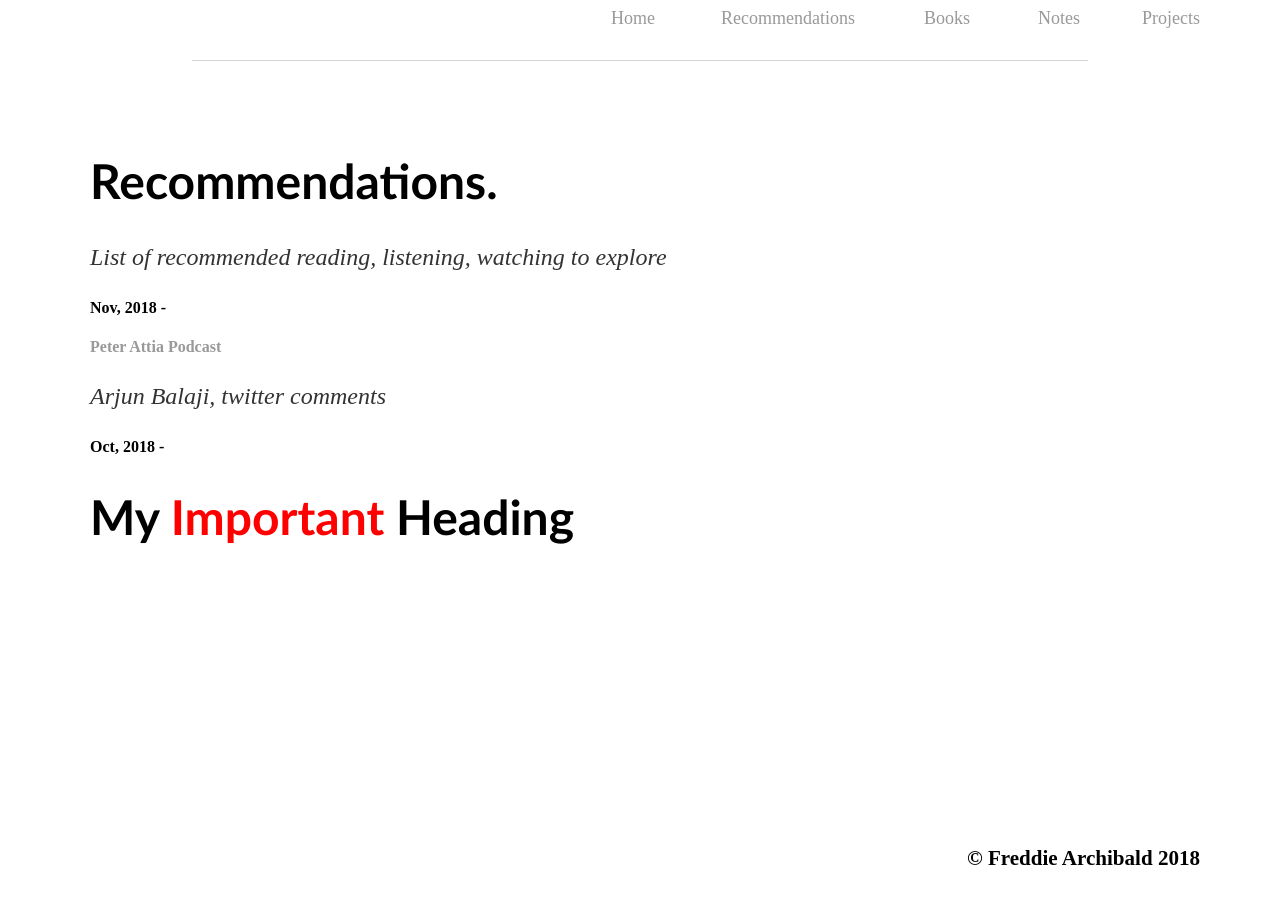
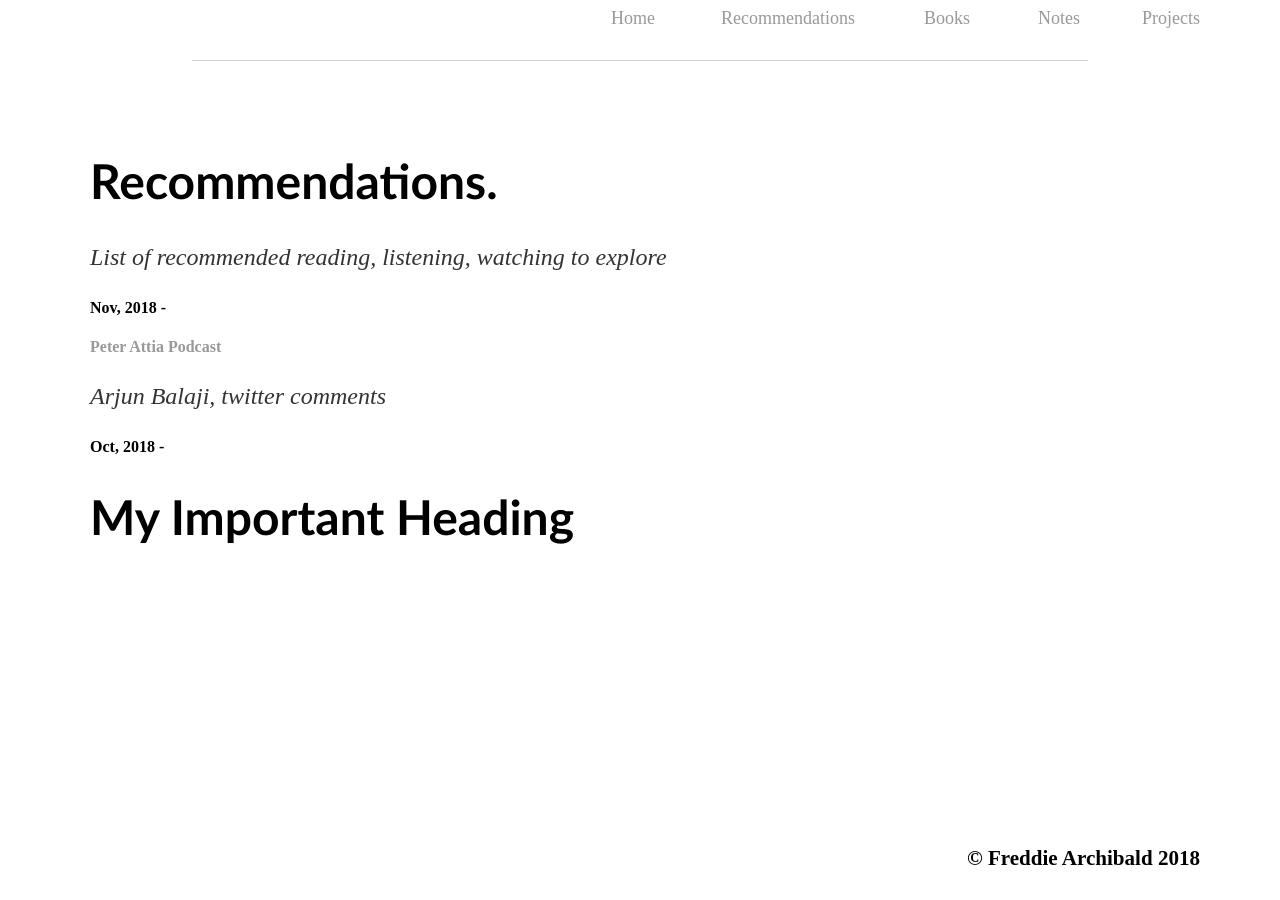
Before and after one commit to scryptive/personal, a Jekyll site: the page built from recommendations/index.html, in a window 1280 px wide. Built offline with Jekyll 4.4.1, drawn with Linux system fonts in a browser that asks for light colours.

Commit message:
Update index.html

```diff
--- a/recommendations/index.html
+++ b/recommendations/index.html
@@ -25,4 +25,4 @@
 
 	<h4>Oct, 2018 - </h4>
 
-	<h1>My <span style="color:red">Important</span> Heading</h1>
+	<h1>My <span style="font:arial">Important</span> Heading</h1>
```
